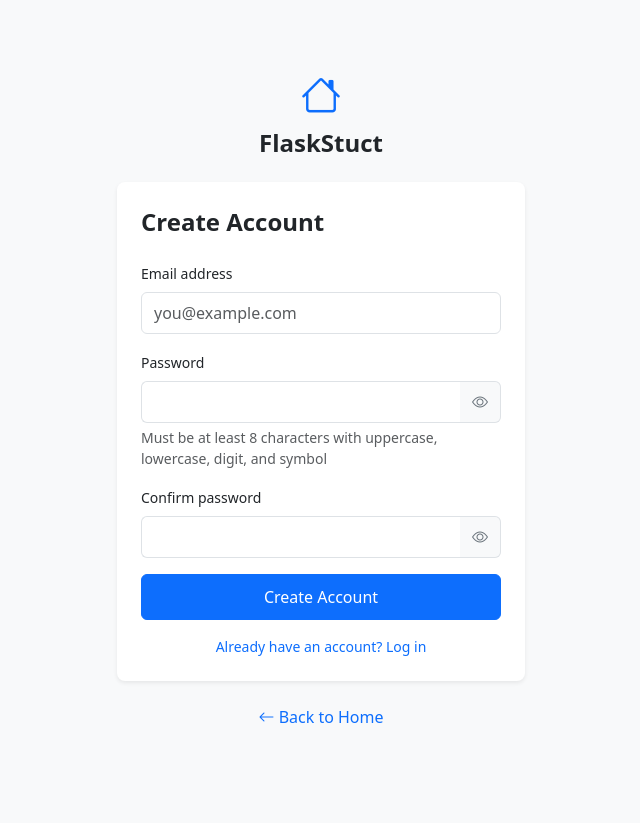
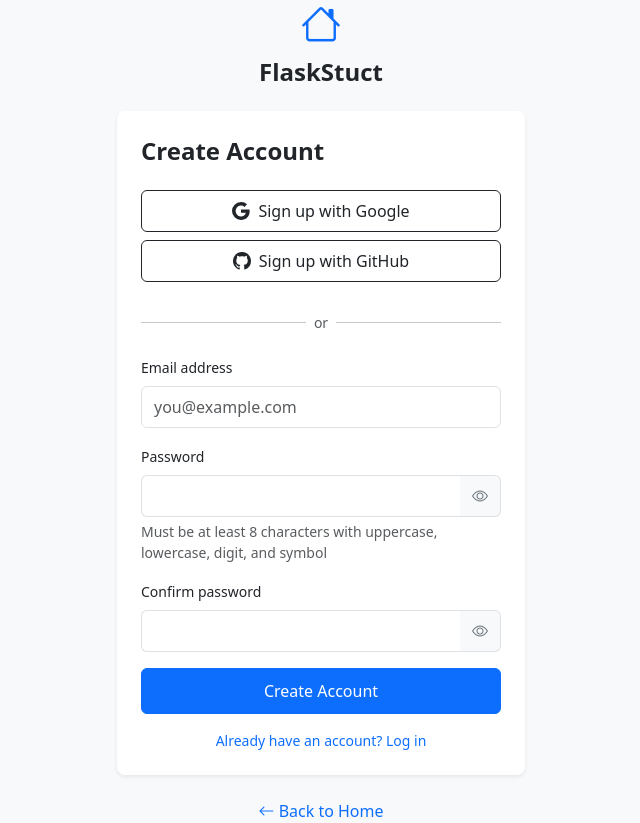
Before and after one commit to waldo7/BoilerFlask, a Flask app: page /auth/register in a window 1280 px wide. Shown: the whole page, without its empty margins (319-959 px from the left). Before the commit the page ends 723 px from the top, so only its background shows below. Run offline with Flask 3, Linux system fonts and the light colour scheme; parts of the project's set-up code (start-up, migrations or seed data) failed here and were passed over.

Commit message:
feat(05-01): add Google and GitHub OAuth buttons to login/register pages

```diff
--- a/app/templates/auth/register.html
+++ b/app/templates/auth/register.html
@@ -3,6 +3,26 @@
 
 {% block auth_content %}
 <h4 class="card-title">Create Account</h4>
+
+<!-- OAuth Providers -->
+<div class="d-grid gap-2 mb-4">
+    <a href="{{ url_for('google.login') }}" class="btn btn-outline-dark d-flex align-items-center justify-content-center gap-2 py-2">
+        <svg xmlns="http://www.w3.org/2000/svg" width="18" height="18" fill="currentColor" viewBox="0 0 16 16">
+            <path d="M15.545 6.558a9.42 9.42 0 0 1 .139 1.626c0 2.434-.87 4.492-2.384 5.885h.002C11.978 15.292 10.158 16 8 16A8 8 0 1 1 8 0a7.689 7.689 0 0 1 5.352 2.082l-2.284 2.284A4.347 4.347 0 0 0 8 3.166c-2.087 0-3.86 1.408-4.492 3.304a4.792 4.792 0 0 0 0 3.063h.003c.635 1.893 2.405 3.301 4.492 3.301 1.078 0 2.004-.276 2.722-.764h-.003a3.702 3.702 0 0 0 1.599-2.431H8v-3.08h7.545z"/>
+        </svg>
+        Sign up with Google
+    </a>
+    <a href="{{ url_for('github.login') }}" class="btn btn-outline-dark d-flex align-items-center justify-content-center gap-2 py-2">
+        <svg xmlns="http://www.w3.org/2000/svg" width="18" height="18" fill="currentColor" viewBox="0 0 16 16">
+            <path d="M8 0C3.58 0 0 3.58 0 8c0 3.54 2.29 6.53 5.47 7.59.4.07.55-.17.55-.38 0-.19-.01-.82-.01-1.49-2.01.37-2.53-.49-2.69-.94-.09-.23-.48-.94-.82-1.13-.28-.15-.68-.52-.01-.53.63-.01 1.08.58 1.23.82.72 1.21 1.87.87 2.33.66.07-.52.28-.87.51-1.07-1.78-.2-3.64-.89-3.64-3.95 0-.87.31-1.59.82-2.15-.08-.2-.36-1.02.08-2.12 0 0 .67-.21 2.2.82.64-.18 1.32-.27 2-.27.68 0 1.36.09 2 .27 1.53-1.04 2.2-.82 2.2-.82.44 1.1.16 1.92.08 2.12.51.56.82 1.27.82 2.15 0 3.07-1.87 3.75-3.65 3.95.29.25.54.73.54 1.48 0 1.07-.01 1.93-.01 2.2 0 .21.15.46.55.38A8.012 8.012 0 0 0 16 8c0-4.42-3.58-8-8-8z"/>
+        </svg>
+        Sign up with GitHub
+    </a>
+</div>
+
+<div class="separator d-flex align-items-center mb-3">
+    <hr class="flex-grow-1"><span class="mx-2 text-muted small">or</span><hr class="flex-grow-1">
+</div>
 
 {% if form.errors %}
 <div class="alert alert-danger alert-dismissible fade show">
```
Also changed, not shown: app/templates/auth/login.html (+20 -0 lines).
